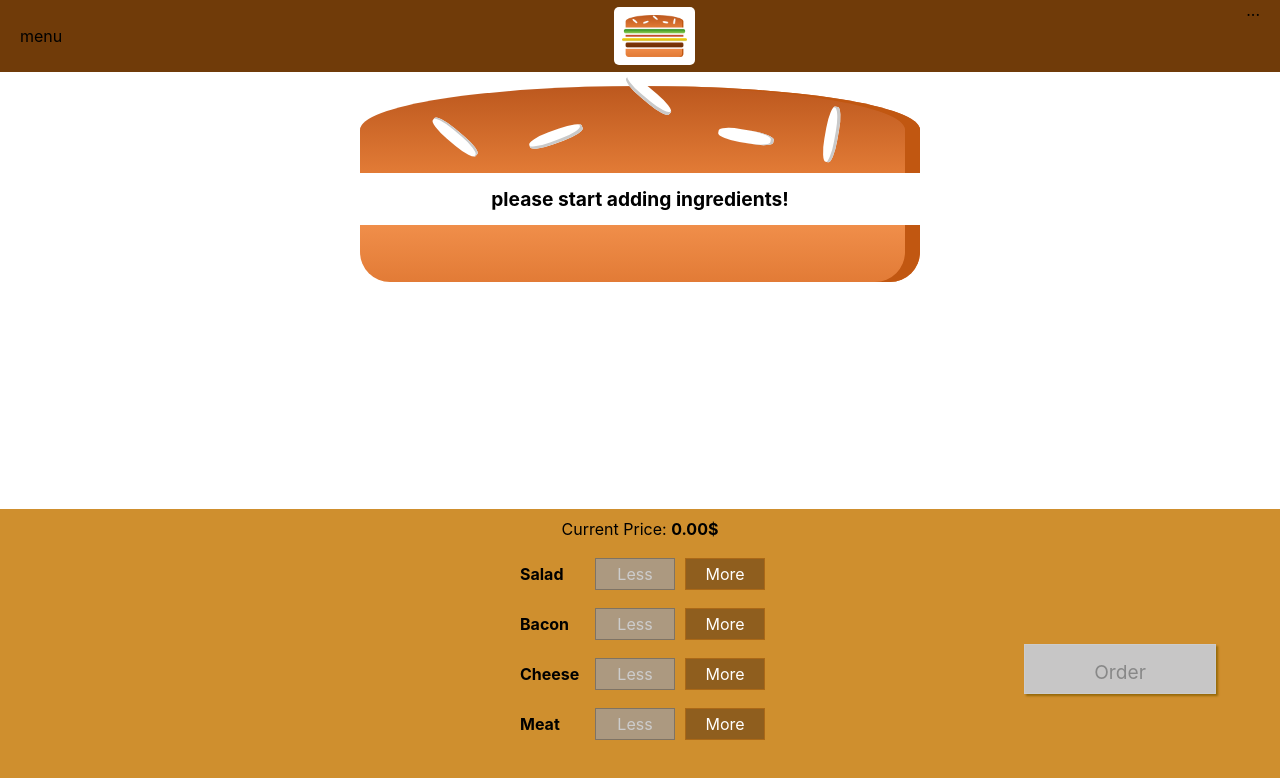
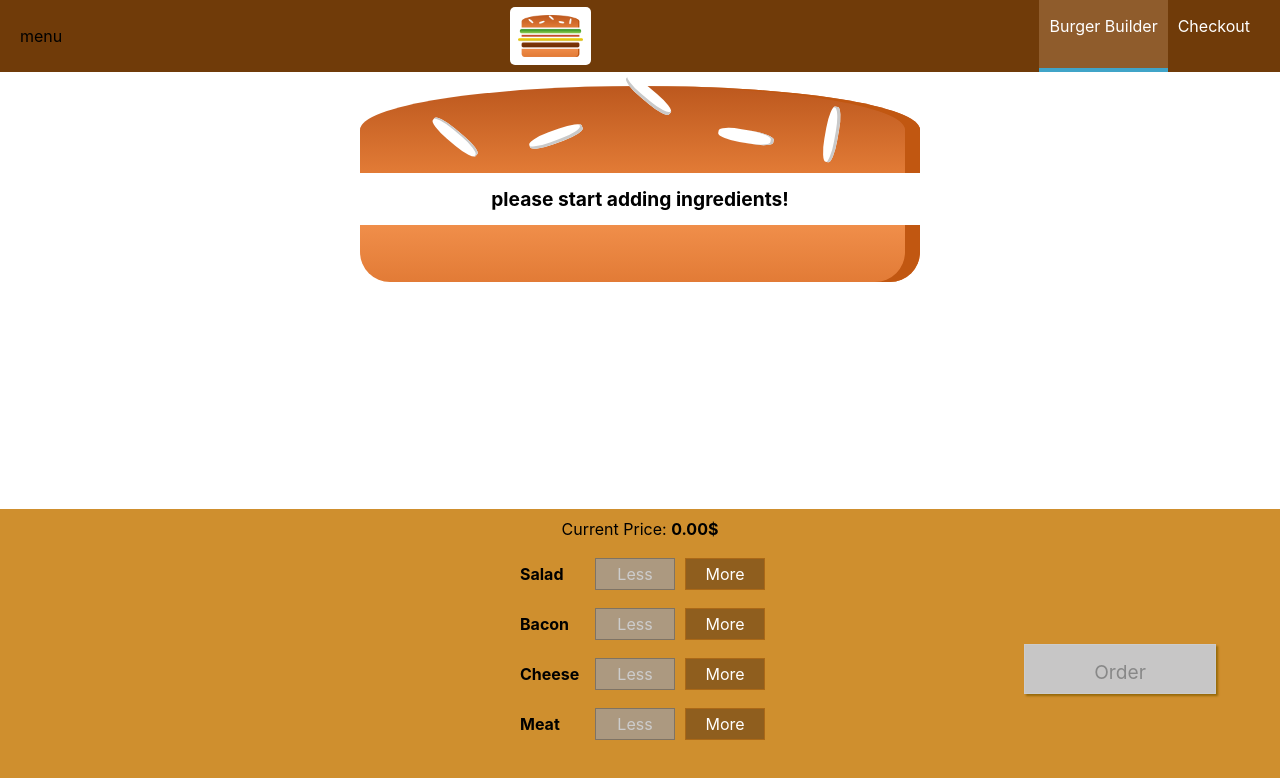
Before and after one commit to rashadataf/burger-builder, a React (Create React App) app: page / in a window 1280 px wide. Shown: the top 778 px of the page. Built offline with nearby package versions, Linux system fonts and the light colour scheme.

Commit message:
adding navigation items to our project

```diff
--- /dev/null
+++ b/src/components/Navigation/NavigationItems/NavigationItem/NavigationItem.js
@@ -0,0 +1,10 @@
+// this component represents a single item in the navigation items in the toolbar
+import React from "react";
+import classes from './NavigationItem.module.css';
+
+const navigationItem = (props) => (
+    <li className={classes.NavigationItem}>
+        <a href={props.link} className={props.active?classes.active:null}>{props.children}</a></li>
+);
+
+export default navigationItem;
--- /dev/null
+++ b/src/components/Navigation/NavigationItems/NavigationItem/NavigationItem.module.css
@@ -0,0 +1,26 @@
+/* the style of the single navigation item */
+.NavigationItem {
+    margin: 0;
+    display: flex;
+    height: 100%;
+    align-items: center;
+}
+
+/* the style of the link of the navigation item */
+.NavigationItem a {
+    color: white;
+    text-decoration: none;
+    height: 100%;
+    padding: 16px 10px;
+    border-bottom: 4px solid transparent;
+    display: block;
+}
+
+/* style when we hover over a link or when we press on it and when it became active */
+.NavigationItem a:hover,
+.NavigationItem a:active,
+.NavigationItem a.active {
+    background-color: #8F5C2c;
+    border-bottom: 4px solid #40A4C8;
+    color: white;
+}
--- /dev/null
+++ b/src/components/Navigation/NavigationItems/NavigationItems.js
@@ -0,0 +1,14 @@
+// this component represents the navigation items in the toolbar
+// it allow us move easily between pages in our web app
+import React from "react";
+import classes from './NavigationItems.module.css';
+import NavigationItem from "./NavigationItem/NavigationItem";
+
+const navigationItems = () => (
+    <ul className={classes.NavigationItems}>
+        <NavigationItem link="/" active>Burger Builder</NavigationItem>
+        <NavigationItem link="/">Checkout</NavigationItem>
+    </ul>
+);
+
+export default navigationItems;
--- /dev/null
+++ b/src/components/Navigation/NavigationItems/NavigationItems.module.css
@@ -0,0 +1,9 @@
+/* the style of the navigation items together */
+.NavigationItems {
+    margin: 0;
+    padding: 0;
+    list-style: none;
+    display: flex;
+    align-items: center;
+    height: 100%;
+}
--- a/src/components/Navigation/Toolbar.js
+++ b/src/components/Navigation/Toolbar.js
@@ -3,13 +3,14 @@
 import React from "react";
 import Logo from "../Logo/Logo";
 import classes from './Toolbar.module.css';
+import NavigationItems from "./NavigationItems/NavigationItems";
 
 const toolbar = () => (
     <header className={classes.Toolbar}>
         <div>menu</div>
         <Logo></Logo>
         <nav>
-            <ul>...</ul>
+            <NavigationItems />
         </nav>
     </header>
 )
```
